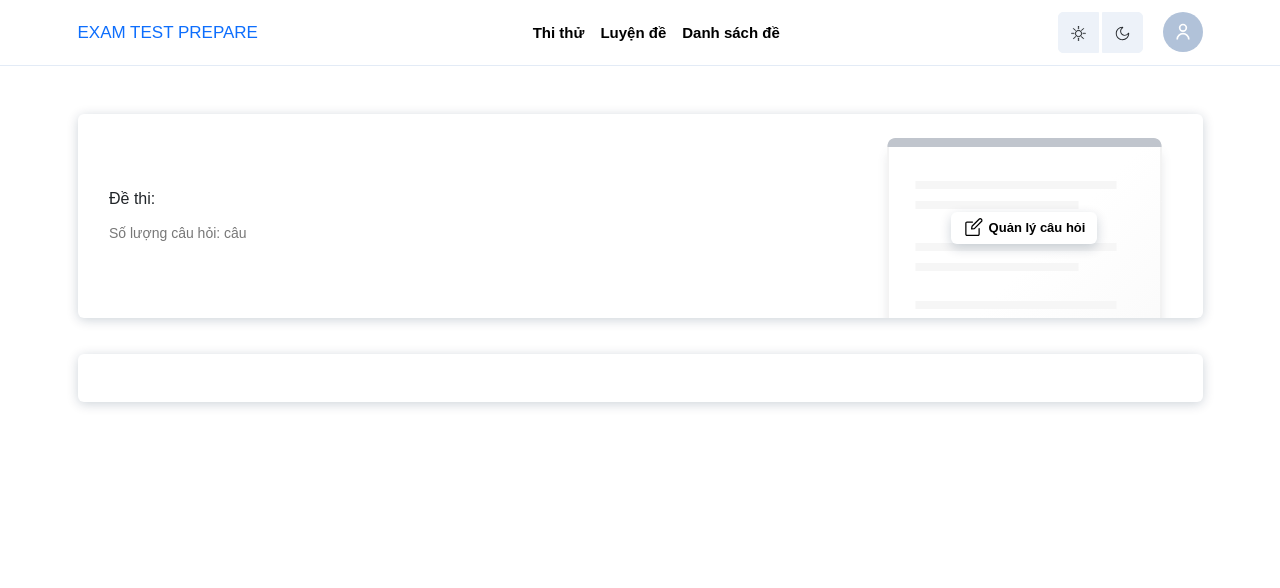
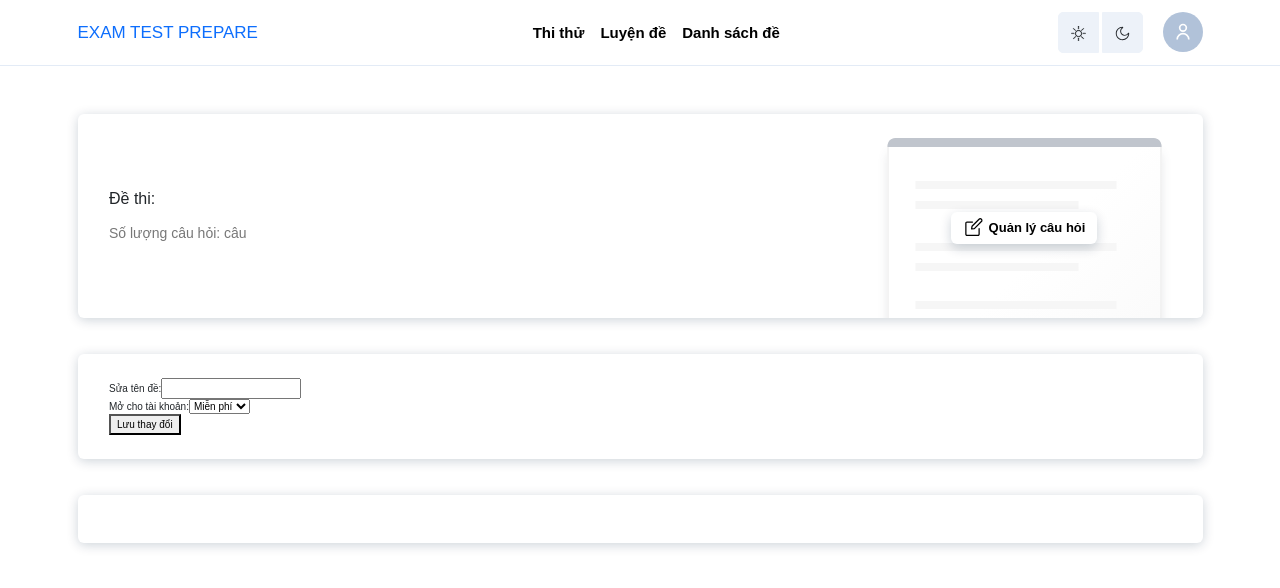
Before and after one commit to DatDangg/Exam-Prep, a React (Create React App) app in the folder frontend/: page /exam/details in a window 1280 px wide. Shown: the top 588 px of the page. Built offline with nearby package versions, Linux system fonts and the light colour scheme; no server answers; sample sign-in values are in the browser's storage.

Commit message:
update + delete exam

```diff
--- a/frontend/src/components/Header/Header.js
+++ b/frontend/src/components/Header/Header.js
@@ -76,7 +76,7 @@ function Header() {
               className={`col order-md-0 justify-content-center ${styles.navbarList}`}
             >
               <li className={`${styles.navListItem}`}>
-                <Link to="#" className={styles.Link}>Thi thử</Link>
+                <Link to="/practice" className={styles.Link}>Thi thử</Link>
               </li>
               <li className={`${styles.navListItem}`}>
                 <Link to="#" className={styles.Link}>Luyện để</Link>
--- a/frontend/src/index.js
+++ b/frontend/src/index.js
@@ -25,6 +25,7 @@ import ExamDetails from "./pages/ExamDetails/ExamDetails";
 import { useAuth } from "./hooks/useAuth";
 import { Navigate } from "react-router-dom";
 import ManageQuestion from "./pages/ExamDetails/ManageQuestion";
+import PracticeExam from "./pages/PracticeExam/PracticeExam";
 
 const RequireAdmin = ({ children }) => {
   const { user, isLoadingUser } = useAuth();
@@ -71,6 +72,8 @@ root.render(
             <Route path="/" element={<Home />} />
           </Route>
 
+          <Route path="/practice" element={<PracticeExam />}/>
+
           <Route path="/user" element={<InforLayout />}>
             <Route path="infor" element={<Infor />} />
             <Route path="history" element={<ExamHistory />} />
--- a/frontend/src/pages/CreateExam/CreateExam.js
+++ b/frontend/src/pages/CreateExam/CreateExam.js
@@ -95,7 +95,7 @@ function CreateExam() {
 
     try {
       if (editQues && editQues.questionId) {
-        await axios.put(`${API}/questions/${editQues.questionId}`, newQuestion);
+        await axios.put(`${API}/questions/update/${editQues.questionId}`, newQuestion);
         toast("Cập nhật câu hỏi thành công");
         navigate("/exam/details/manage_ques", {
           state: {
--- a/frontend/src/pages/Exam/Exam.js
+++ b/frontend/src/pages/Exam/Exam.js
@@ -15,6 +15,7 @@ function Exam() {
         axios.get(`${API}/exams`)
             .then(res => {
                 setExams(res.data);
+                console.log(res.data)
                 setAllExams(res.data);
             })
             .catch(err => console.log(err));
@@ -119,6 +120,7 @@ function Exam() {
                                 <th className={styles.th}>Tên đề</th>
                                 <th className={styles.th}>Người tạo</th>
                                 <th className={styles.th}>Thời gian tạo</th>
+                                <th className={styles.th}>Cập nhật lần cuối</th>
                             </tr>
                         </thead>
                         <tbody>
@@ -129,6 +131,7 @@ function Exam() {
                                     </td>
                                     <td className={styles.td}>{exam.createdBy}</td>
                                     <td className={styles.td}>{exam.createdAt}</td>
+                                    <td className={styles.td}>{exam.updatedAt}</td>
                                 </tr>
                             ))}
                         </tbody>
--- a/frontend/src/pages/ExamDetails/ExamDetails.js
+++ b/frontend/src/pages/ExamDetails/ExamDetails.js
@@ -1,6 +1,8 @@
 import { useEffect, useState } from 'react';
 import styles from './ExamDetails.module.css'
 import { useLocation, useNavigate } from "react-router-dom";
+import { toast } from "react-toastify";
+import "react-toastify/dist/ReactToastify.css";
 import axios from 'axios';
 import { ReactComponent as EditIcon } from '../../assets/img/edit-test.svg';
 
@@ -10,15 +12,41 @@ function ExamDetails() {
     const location = useLocation();
     const examId = location.state?.examId || "";
     const [exam, setExam] = useState([])
+    const [updatedName, setUpdatedName] = useState("");
+    const [accountAccess, setAccountAccess] = useState("Miễn phí");
     const navigate = useNavigate()
+
 
     useEffect(() => {
         axios.get(`${API}/exams/${examId}/detail`)
             .then(res => {
                 setExam(res.data)
+                console.log(res.data)
             })
             .catch(err => console.log(err))
     }, [])
+
+    useEffect(() => {
+        if (exam.examName) {
+          setUpdatedName(exam.examName);
+          setAccountAccess(exam.locked ? "VIP" : "Miễn phí");
+        }
+    }, [exam]);
+
+    const handleSave = () => {
+        axios.put(`${API}/exams/${examId}`, {
+          examName: updatedName,
+          locked: accountAccess === "VIP"
+        })
+        .then(() => {
+          toast("Cập nhật thành công");
+        })
+        .catch((err) => {
+          console.error("Lỗi khi cập nhật đề:", err);
+          toast("Có lỗi xảy ra khi cập nhật");
+        });
+    };
+
 
     const handleAdd = () => {
         navigate("/exam/create", {
@@ -37,7 +65,7 @@ function ExamDetails() {
             <div className='container'>
                 <div className={`row d-flex align-items-center ${styles.wrapper}`}>
                     <div className={`col-md-8 ${styles.infor}`}>
-                        <div className={styles.name}>Đề thi: {exam.examName}</div>
+                        <div className={styles.name}>Đề thi: <span id={styles.nameEdit}>{exam.examName}</span></div>
                         <div className={styles.count}>Số lượng câu hỏi: {exam.questionCount} câu</div>
                     </div>
                     <div className='col-md-4 d-flex justify-content-end'>
@@ -57,6 +85,31 @@ function ExamDetails() {
                     </div>
                 </div>
                 <div className={`row d-flex align-items-center ${styles.wrapper}`}>
+  <div className={styles.fix}>
+    <span>Sửa tên đề:</span>
+    <input
+      value={updatedName}
+      onChange={(e) => setUpdatedName(e.target.value)}
+    />
+  </div>
+  <div className={styles.fix}>
+    <span>Mở cho tài khoản:</span>
+    <select
+      value={accountAccess}
+      onChange={(e) => setAccountAccess(e.target.value)}
+    >
+      <option>VIP</option>
+      <option>Miễn phí</option>
+    </select>
+  </div>
+  <div className={styles.fix}>
+    <button className={styles.saveBtn} onClick={handleSave}>
+      Lưu thay đổi
+    </button>
+  </div>
+</div>
+
+                <div className={`row d-flex align-items-center ${styles.wrapper}`}>
 
                 </div>
             </div>
--- a/frontend/src/pages/ExamDetails/ExamDetails.module.css
+++ b/frontend/src/pages/ExamDetails/ExamDetails.module.css
@@ -17,6 +17,13 @@
 .name {
     font-size: 1.6rem;
     padding-bottom: 12px;
+}
+
+#nameEdit:hover {
+    background-color: #e4f1fb;
+    border-radius: 2px 2px 2px 2px;
+    border: 1px solid #ccc;
+    cursor: pointer;
 }
 
 .count {
--- /dev/null
+++ b/frontend/src/pages/PracticeExam/PracticeExam.js
@@ -0,0 +1,9 @@
+import styles from './PracticeExam.module.css'
+
+function PracticeExam() {
+    return (
+        <div>HIHIHIHI</div>
+    )
+}
+
+export default PracticeExam
```
Also changed, not shown: frontend/src/pages/PracticeExam/PracticeExam.module.css (added).
